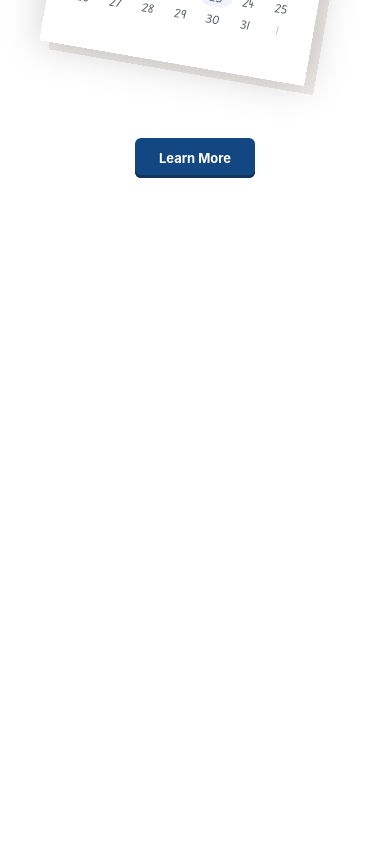
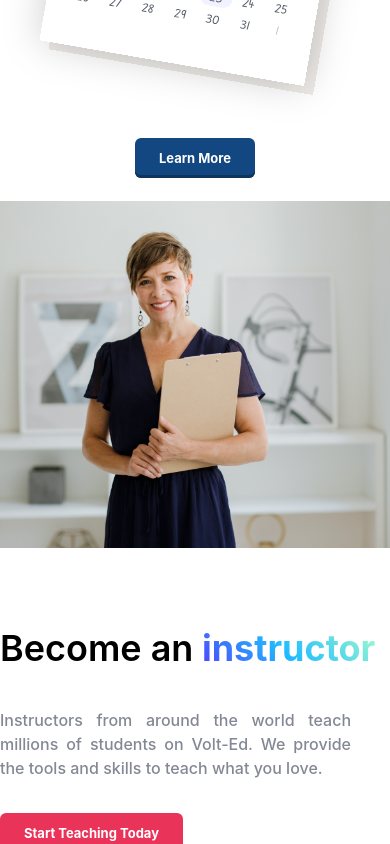
Before and after one commit to AbhijitSarode/Volt-Ed, a React (Vite) app in the folder client/: page / in a window 390 px wide. Shown: the part 5966-6810 px from the top of the page. Before the commit the page ends 6167 px from the top, so only its background shows below. Built offline with nearby package versions, Linux system fonts and the light colour scheme.

Commit message:
#67 Instructor section complete

```diff
--- /dev/null
+++ b/client/src/components/core/HomePage/InstructorSection.jsx
@@ -0,0 +1,42 @@
+// Import Components
+import Button from "../../common/Button";
+import HighlightText from "../../common/HighlightText";
+
+// Import Icons
+
+// Import Images
+import Instructor from "../../../assets/Images/Instructor.png";
+
+/**
+ * Showcasing the Instructor and encouraging them to join the platform
+ */
+const InstructorSection = () => {
+  return (
+    <div>
+      <div className="flex flex-col lg:flex-row gap-20 items-center">
+        <div className="lg:w-[50%]">
+          <img src={Instructor} alt="" />
+        </div>
+        <div className="lg:w-[50%] flex gap-10 flex-col">
+          <h1 className="lg:w-[50%] text-4xl font-semibold ">
+            Become an
+            <HighlightText text={" instructor"} gradient={"custom-gradient2"} />
+          </h1>
+
+          <p className="font-medium text-[16px] text-justify w-[90%] text-richblack-300">
+            Instructors from around the world teach millions of students on
+            Volt-Ed. We provide the tools and skills to teach what you love.
+          </p>
+
+          <div>
+            <Button active={true} linkto={"/signup"}>
+              Start Teaching Today
+            </Button>
+          </div>
+        </div>
+      </div>
+    </div>
+  );
+};
+
+export default InstructorSection;
--- a/client/src/pages/Home.jsx
+++ b/client/src/pages/Home.jsx
@@ -4,6 +4,7 @@ import CodeSection from "../components/core/HomePage/CodeSection";
 import ExploreMoreSection from "../components/core/HomePage/ExploreMoreSection";
 import TimelineSection from "../components/core/HomePage/TimelineSection";
 import LearningLanguageSection from "../components/core/HomePage/LearningLanguageSection";
+import InstructorSection from "../components/core/HomePage/InstructorSection";
 
 const Home = () => {
   return (
@@ -13,6 +14,7 @@ const Home = () => {
       <ExploreMoreSection />
       <TimelineSection />
       <LearningLanguageSection />
+      <InstructorSection />
     </>
   );
 };
```
